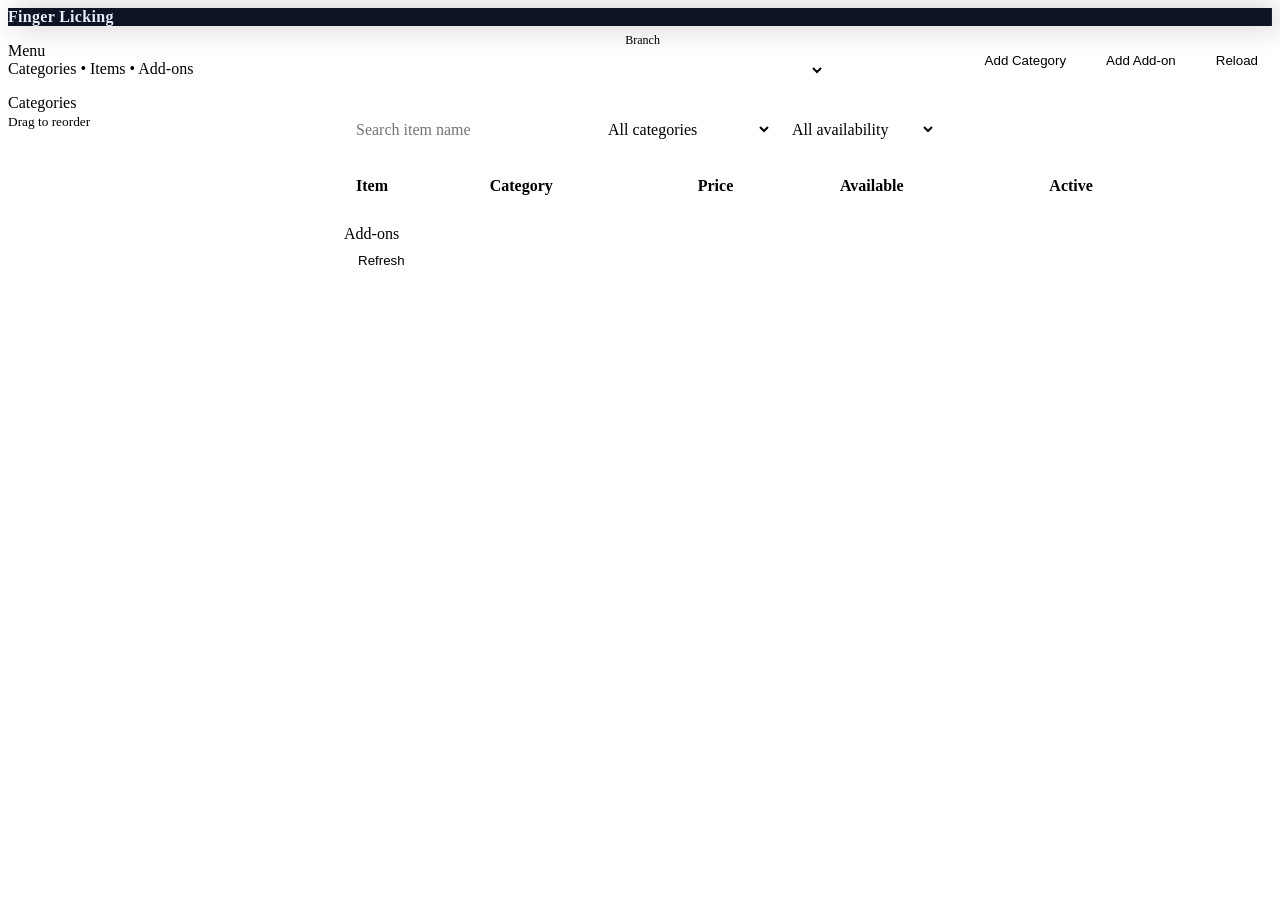
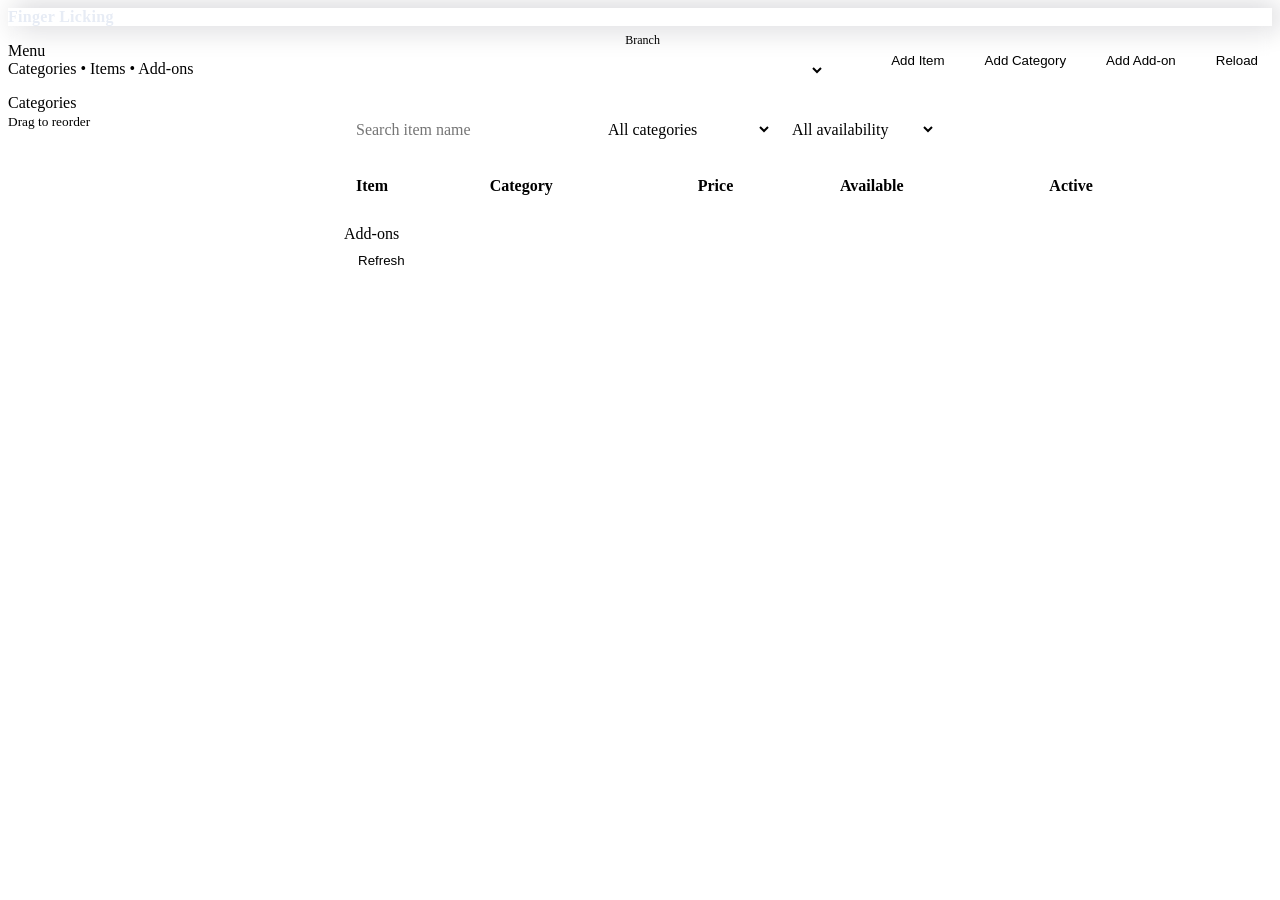

Use blueblack buttons and expand admin animations

--- a/css/components.css
+++ b/css/components.css
@@ -14,7 +14,7 @@
 }
 .btn:hover { transform: translateY(-1px); box-shadow: var(--shadow-xs); }
 .btn:active { transform: translateY(1px) scale(0.98); }
-.btn.primary { background: var(--color-primary); border-color: var(--color-primary-strong); color: #fff; }
+.btn.primary { background: var(--color-action); border-color: var(--color-action-strong); color: var(--color-on-action); }
 .btn.danger { background: var(--color-danger); border-color: var(--color-danger); color: #fff; }
 .btn.ghost { background: transparent; }
 .btn.secondary {
@@ -117,7 +117,7 @@
 .notif-title { font-weight: 750; }
 
 .sidebar {
-  background: #0b1324;
+  background: var(--color-blueblack);
   color: #e7ecf5;
   padding: var(--space-4);
   display: flex;
@@ -127,6 +127,17 @@
   box-shadow: 6px 0 28px rgba(2,6,23,0.24);
 }
 .sidebar .brand { font-weight: 800; font-size: var(--text-lg); letter-spacing: 0.3px; }
+.sidebar .brand,
+.nav-item {
+  animation: slide-in-left var(--dur-slow) var(--ease-soft) both;
+}
+.nav-item:nth-child(2) { animation-delay: 35ms; }
+.nav-item:nth-child(3) { animation-delay: 70ms; }
+.nav-item:nth-child(4) { animation-delay: 105ms; }
+.nav-item:nth-child(5) { animation-delay: 140ms; }
+.nav-item:nth-child(6) { animation-delay: 175ms; }
+.nav-item:nth-child(7) { animation-delay: 210ms; }
+.nav-item:nth-child(8) { animation-delay: 245ms; }
 .nav-item {
   display: flex; align-items: center; gap: 10px;
   padding: 10px 12px; border-radius: var(--radius-sm);
@@ -198,7 +209,8 @@ body.sidebar-open .sidebar-backdrop {
 }
 .table tbody tr:hover { background: rgba(232,93,4,0.05); }
 .table tbody tr.new-row { animation: pulse-row 0.9s ease-out; }
-.table tbody tr { transition: background var(--dur-fast) var(--ease-soft); }
+.table tbody tr { transition: background var(--dur-fast) var(--ease-soft), transform var(--dur-fast) var(--ease-soft); }
+.table tbody tr:hover { transform: translateX(2px); }
 .table-empty td {
   background: transparent;
   border-bottom: none;
@@ -256,12 +268,14 @@ body.sidebar-open .sidebar-backdrop {
   font-weight: 600;
   color: var(--color-muted);
   cursor: pointer;
-  transition: background 120ms ease, color 120ms ease;
+  transition: background 120ms ease, color 120ms ease, transform 120ms ease, box-shadow 120ms ease;
 }
+.tab:hover { transform: translateY(-1px); }
 .tab.active {
   background: white;
   color: var(--color-text);
   box-shadow: var(--color-shadow-soft);
+  animation: soft-pop var(--dur-med) var(--ease-soft);
 }
 
 .pill {
@@ -273,6 +287,7 @@ body.sidebar-open .sidebar-backdrop {
   font-weight: 600;
   transition: all 120ms ease;
 }
+.pill:hover { transform: translateY(-1px); box-shadow: var(--shadow-xs); }
 .pill.active { background: #fff0df; border-color: #ffc47e; color: #9a4b00; }
 
 .drawer {
@@ -289,6 +304,11 @@ body.sidebar-open .sidebar-backdrop {
   flex-direction: column;
 }
 .drawer.show { right: 0; }
+.drawer.show,
+.modal-backdrop.show .modal,
+.notif-popover.show {
+  animation: fade-scale var(--dur-med) var(--ease-soft) both;
+}
 .drawer header {
   padding: 18px 20px;
   border-bottom: 1px solid var(--color-border);
@@ -307,6 +327,18 @@ body.sidebar-open .sidebar-backdrop {
   grid-template-columns: repeat(auto-fit, minmax(240px, 1fr));
   gap: var(--space-3);
 }
+.card-grid > *,
+.kpi-grid > * {
+  animation: fade-scale var(--dur-slow) var(--ease-soft) both;
+}
+.card-grid > *:nth-child(2),
+.kpi-grid > *:nth-child(2) { animation-delay: 35ms; }
+.card-grid > *:nth-child(3),
+.kpi-grid > *:nth-child(3) { animation-delay: 70ms; }
+.card-grid > *:nth-child(4),
+.kpi-grid > *:nth-child(4) { animation-delay: 105ms; }
+.card-grid > *:nth-child(5),
+.kpi-grid > *:nth-child(5) { animation-delay: 140ms; }
 .card {
   transition: transform var(--dur-med) var(--ease-soft), box-shadow var(--dur-med) var(--ease-soft), border-color var(--dur-med) var(--ease-soft);
 }
@@ -334,8 +366,10 @@ body.sidebar-open .sidebar-backdrop {
   border: 1px solid var(--color-border);
   background: var(--color-surface);
   cursor: pointer;
+  transition: transform var(--dur-fast) var(--ease-soft), box-shadow var(--dur-fast) var(--ease-soft), background var(--dur-fast) var(--ease-soft), border-color var(--dur-fast) var(--ease-soft);
 }
-.chip-btn.active { background: var(--color-primary); border-color: var(--color-primary); color: white; }
+.chip-btn:hover { transform: translateY(-1px); box-shadow: var(--shadow-xs); }
+.chip-btn.active { background: var(--color-action); border-color: var(--color-action); color: var(--color-on-action); }
 
 .btn.small {
   padding: 8px 10px;
@@ -435,7 +469,9 @@ body.sidebar-open .sidebar-backdrop {
   padding: 10px 12px;
   font: inherit;
   background: var(--color-panel);
+  transition: border-color var(--dur-fast) var(--ease-soft), box-shadow var(--dur-fast) var(--ease-soft), transform var(--dur-fast) var(--ease-soft);
 }
+.input:hover { transform: translateY(-1px); }
 .input:focus {
   outline: none;
   border-color: var(--color-primary);
